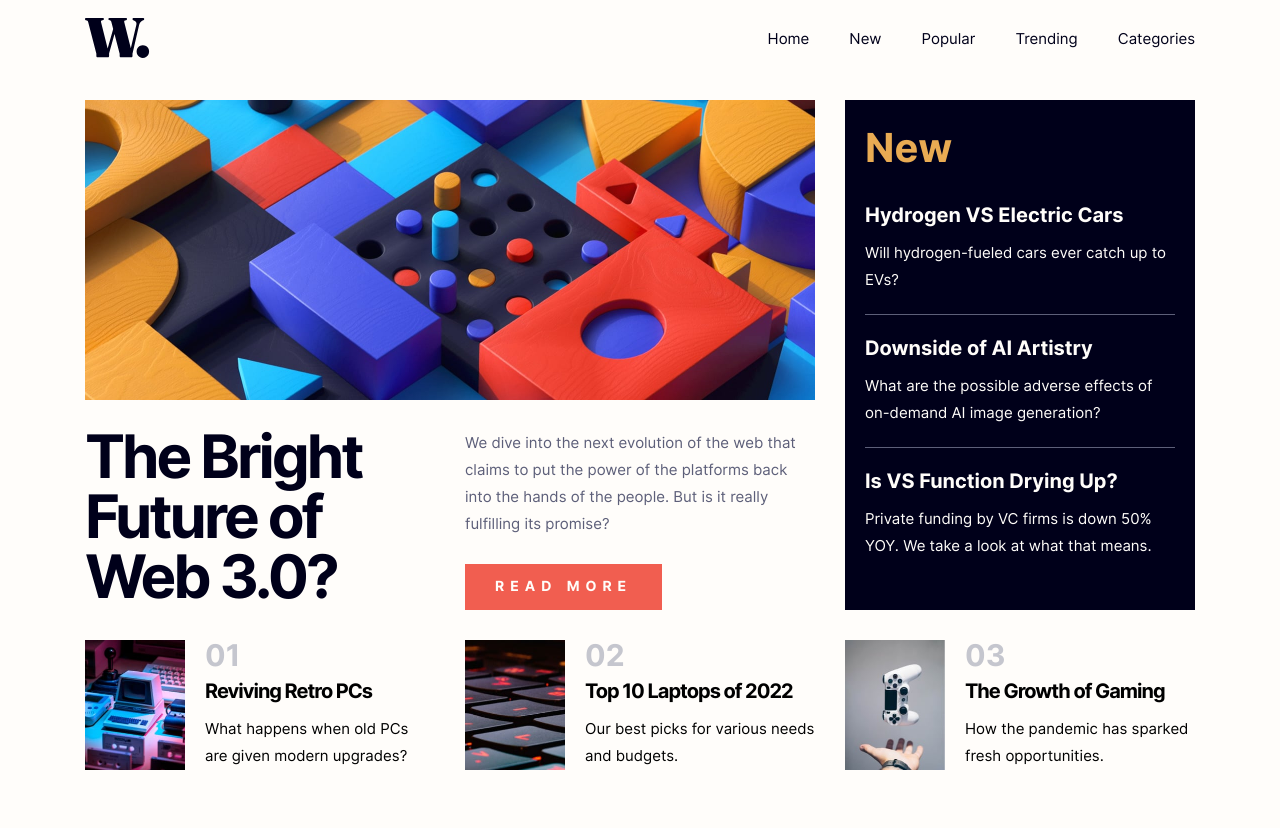
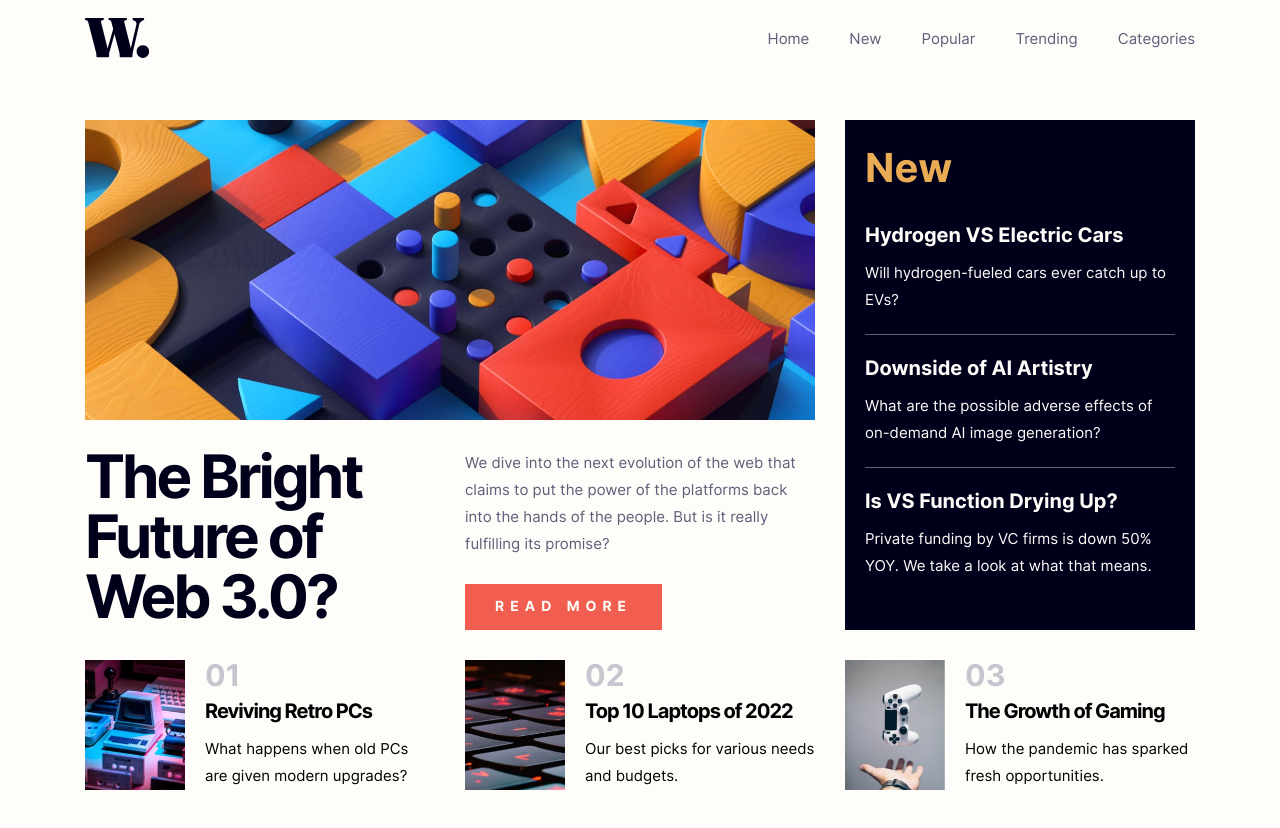
Before and after one commit to baulagerwin/news-homepage, a plain HTML site: page index.html in a window 1280 px wide. Drawn offline with Linux system fonts and the light colour scheme.

Commit message:
update: nav-link color

```diff
--- a/style.css
+++ b/style.css
@@ -53,7 +53,7 @@ nav {
 }
 
 main {
-  padding: 10rem 0rem;
+  padding: 12rem 0rem;
   max-width: 111rem;
   margin: 0rem auto;
 
@@ -65,7 +65,9 @@ main {
 
 header {
   grid-column: 1 / span 2;
+}
 
+header figure {
   display: grid;
   grid-template-columns: 1fr;
   grid-template-rows: 30rem 1fr;
@@ -150,7 +152,7 @@ h4 {
   display: inline-block;
   text-decoration: none;
   font-size: 1.5rem;
-  color: var(--dark-blue);
+  color: var(--dark-grayish-blue);
   transition: color 0.2s linear;
 }
 
```
Also changed, not shown: index.html (+4 -4 lines).
